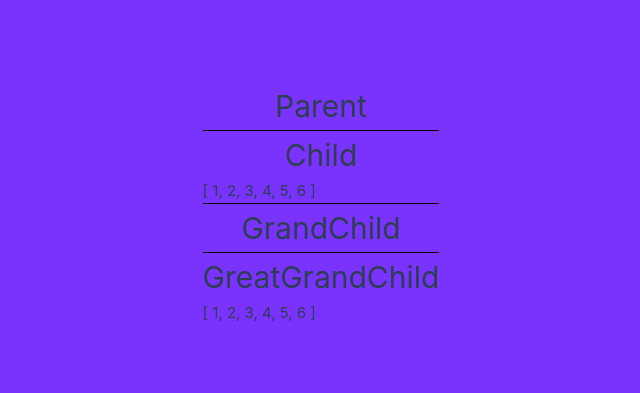
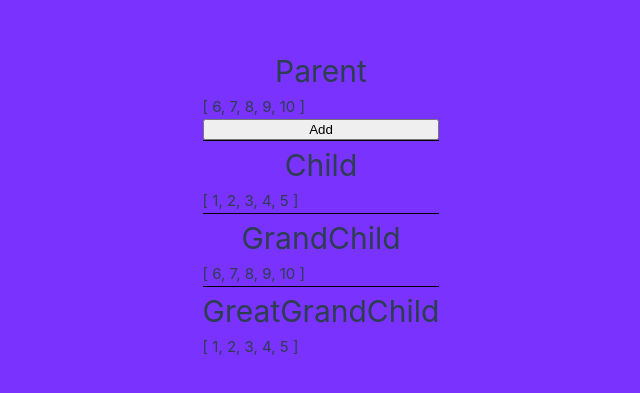
Before and after one commit to bgsdewo/Vue_With_Pinia, a Vue app in the folder vue-state-management/: page / in a window 1280 px wide. Shown: the part 197-590 px from the top of the page, without its empty margins (319-959 px from the left). Built offline with nearby package versions, Linux system fonts and the light colour scheme.

Commit message:
Memisahkan State Dengan Composable

```diff
--- a/vue-state-management/src/App.vue
+++ b/vue-state-management/src/App.vue
@@ -2,7 +2,7 @@
 import { provide, ref } from 'vue'
 import Parent from './components/Parent.vue'
 
-const numbers = ref([1,2,3,4,5,6])
+const numbers = ref([1,2,3,4,5])
 provide('numbers',numbers)
 </script>
 
--- a/vue-state-management/src/components/GrandChild.vue
+++ b/vue-state-management/src/components/GrandChild.vue
@@ -1,9 +1,14 @@
 <script setup>
 import GreatGrandChild from './GreatGrandChild.vue'
+import useNumbers from '../composable/useNumbers'
+
+
+const { numbers } = useNumbers()
 </script>
 <template>
     <div>
         <h1>GrandChild</h1>
+        {{ numbers }}
         <div class="line"></div>
         <GreatGrandChild />
     </div>
--- a/vue-state-management/src/components/Parent.vue
+++ b/vue-state-management/src/components/Parent.vue
@@ -1,10 +1,15 @@
 <script setup>
 import Child from './Child.vue'
+import useNumbers from '../composable/useNumbers'
+
+const { numbers,addNumber } = useNumbers()
 </script>
 
 <template>
     <div>
         <h1>Parent</h1>
+        {{ numbers }}
+        <button @click="addNumber">Add</button>
         <div class="line"></div>
         <Child />
     </div>
--- /dev/null
+++ b/vue-state-management/src/composable/useNumbers.js
@@ -0,0 +1,12 @@
+import { ref } from "vue";
+
+export default function useNumbers() {
+    const numbers = ref([6,7,8,9,10])
+    const addNumber = () => {
+        numbers.value.push(numbers.value.length + 1)
+    }
+    return {
+        numbers,
+        addNumber,
+    }
+}
```
